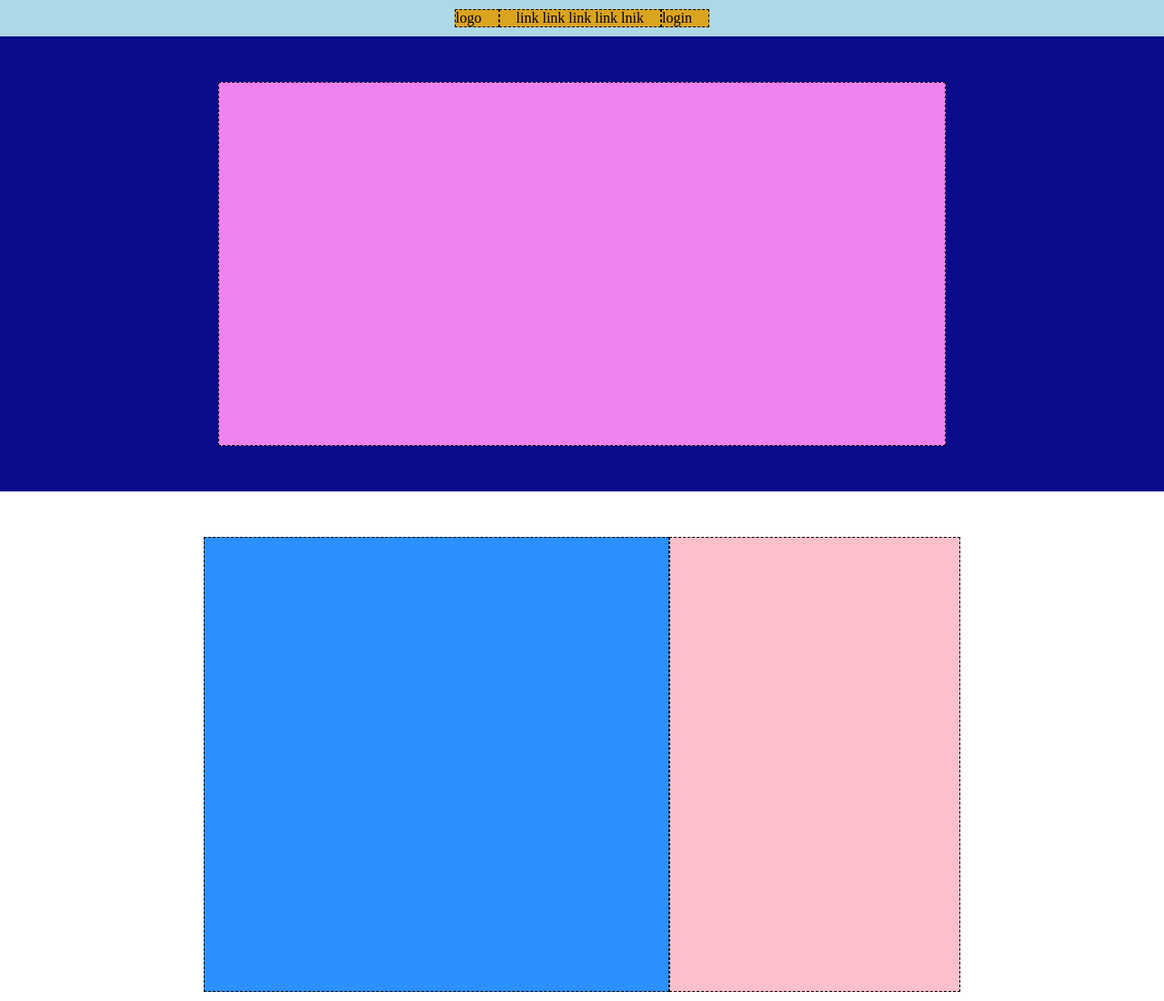
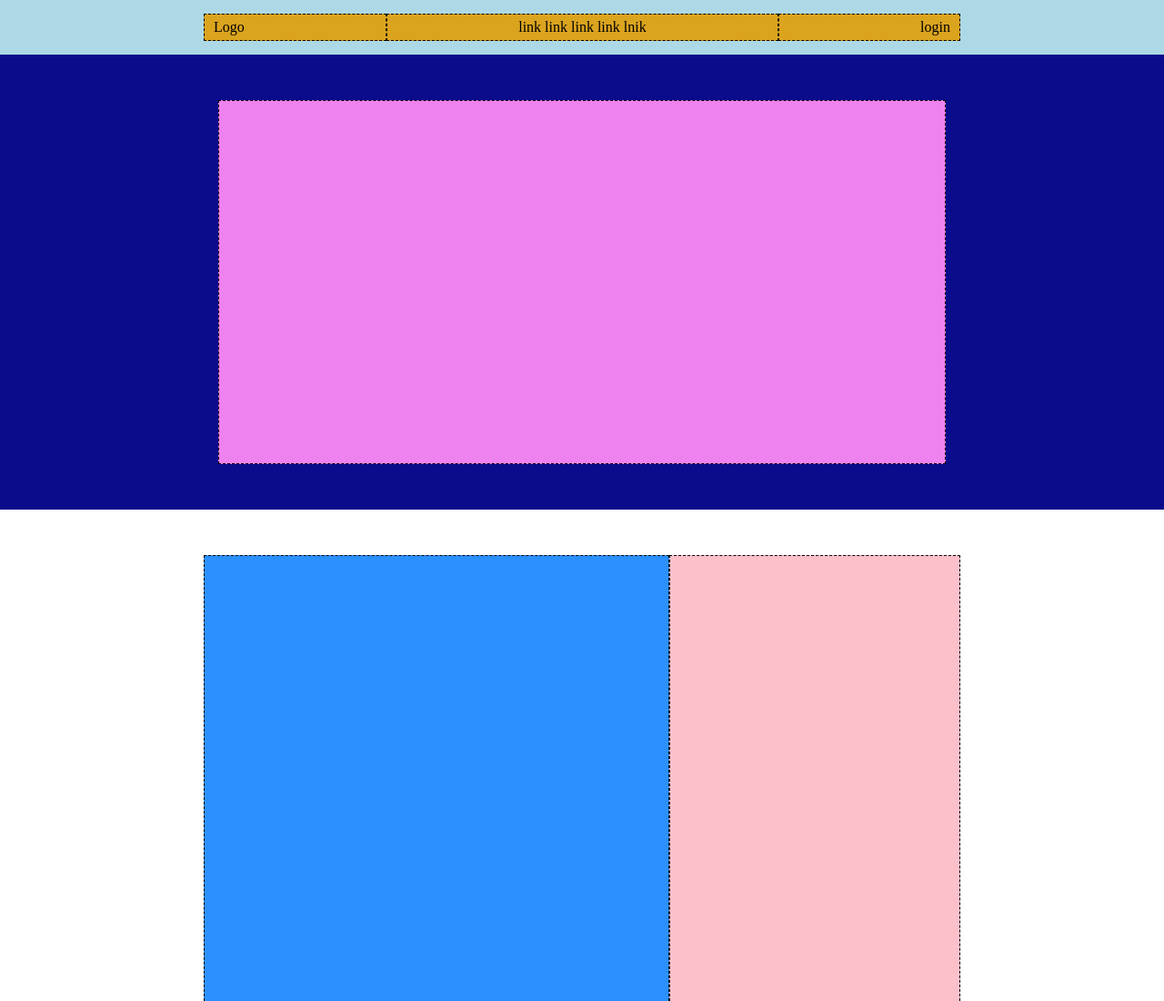
Before and after one commit to Christian-Beninati/htmlcss-struttura-discord, a plain HTML site: page index.html in a window 1280 px wide. Shown: the top 1100 px of the page at 91% size. Drawn offline with Linux system fonts and the light colour scheme.

Commit message:
fix-header

```diff
--- a/css/style.css
+++ b/css/style.css
@@ -8,22 +8,21 @@
 /* utilities */
 .d-flex {
     display: flex;
-    flex-direction: row;
 }
 
 
 /* header */
 header {
-    height: 40px;
+    height: 60px;
     background-color: #ADD8E6;
+    align-items: center;
+    justify-content: center;
 }
 
 .container-header  {
-     height: 100%;
-     align-items: center;
-     justify-content: center;
-     margin: 0 500px;
-
+     height: 30px;
+     width: 100%;
+     max-width: 65%;
 }
 
 .logo-header, .nav-header, .login-header {
@@ -33,11 +32,18 @@ header {
 
 .nav-header {
     flex-grow: 2;
-    text-align: center;
+    justify-content: center;
+    align-items: center;
 }
 
 .logo-header, .login-header {
     flex-grow: 1;
+    align-items: center;
+    padding: 0 10px;
+}
+
+.login-header {
+    justify-content: end;
 }
 
 /* main-header jumbotron*/
--- a/index.html
+++ b/index.html
@@ -11,11 +11,16 @@
 </head>
 <body>
       <!-- header -->
-    <header>
+    <header class="d-flex">
         <div class="container-header d-flex">
-            <div class="logo-header"> logo</div>
-            <nav class="nav-header">link link link link lnik</nav>
-            <div class="login-header">login</div>
+            <div class="logo-header d-flex">
+                <p>Logo</p>
+            </div>
+            <nav class="nav-header d-flex">
+               <p>link link link link lnik</p> </nav>
+            <div class="login-header d-flex">
+               <p>login</p>
+            </div>
         </div>
     </header>
 
```
